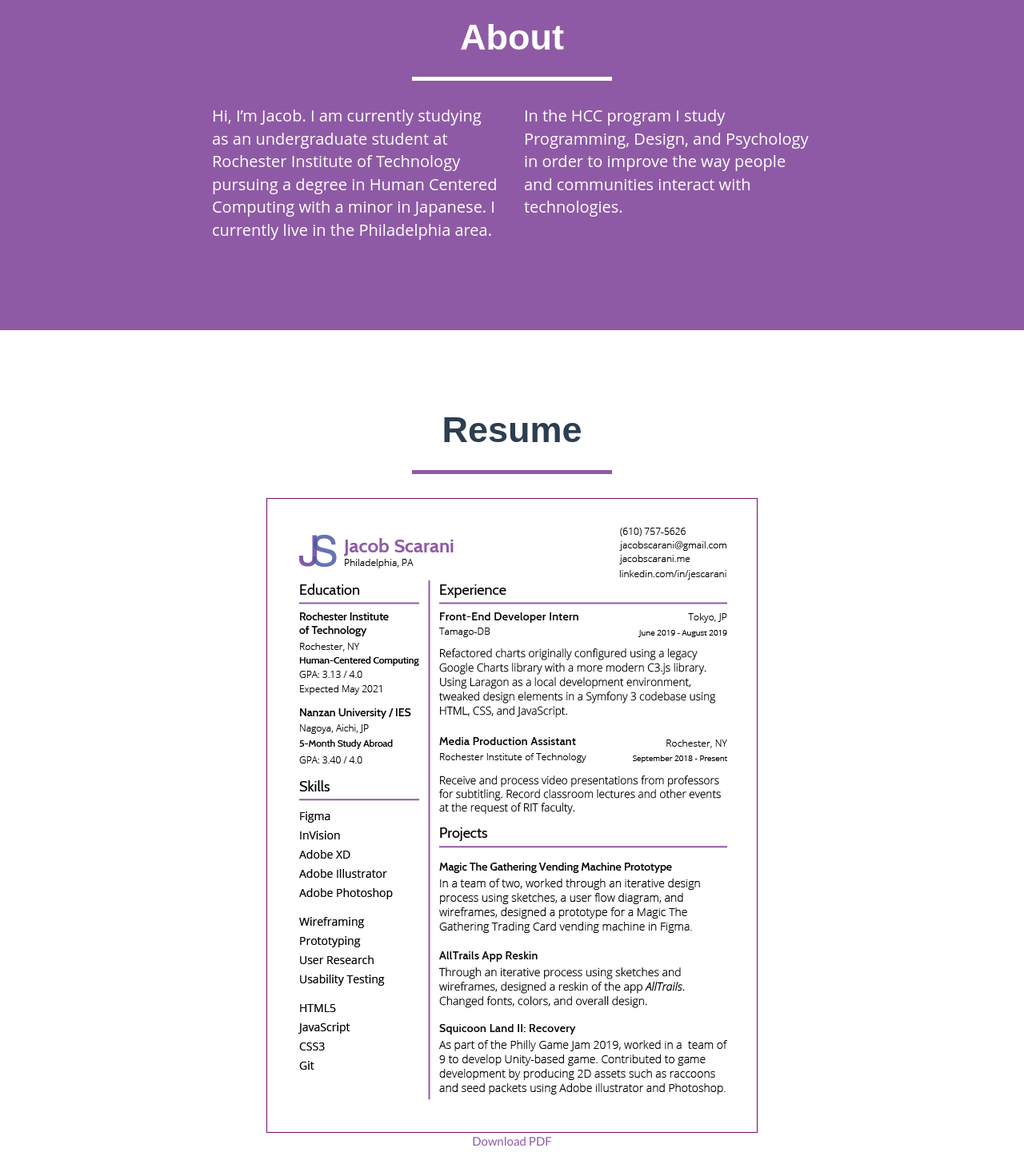
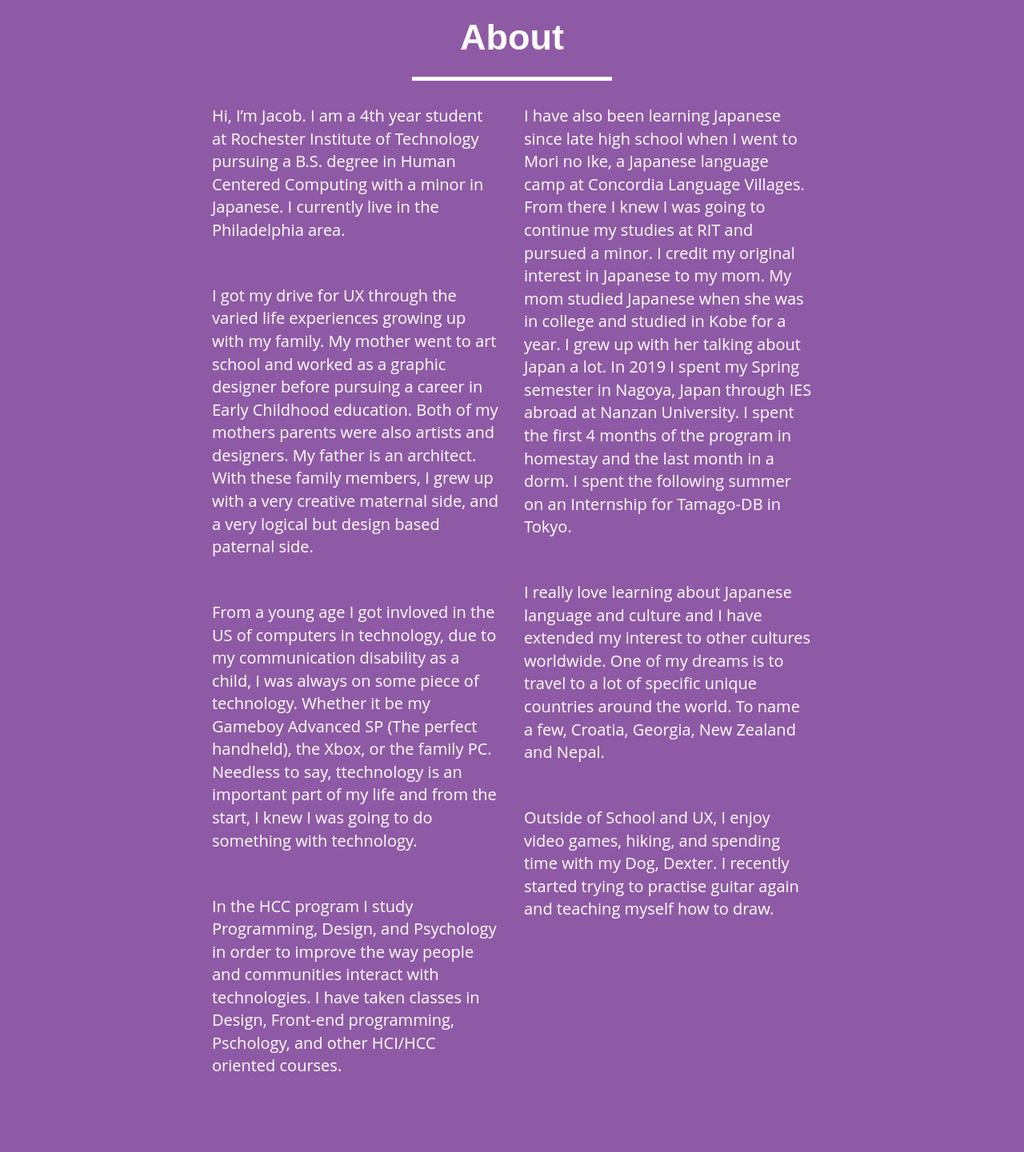
Before and after one commit to Scaranman/Scaranman.github.io, a plain HTML site: page index.html in a window 1280 px wide. Shown: the part 1860-3301 px from the top of the page at 80% size. Drawn offline with nearby package versions, Linux system fonts and the light colour scheme.

Commit message:
Update index.html
updated about

```diff
--- a/index.html
+++ b/index.html
@@ -198,14 +198,23 @@
             </div>
         </div>
     <div class="row">
-        <div class="col-lg-4 col-lg-offset-2">
-            <p>Hi, I’m Jacob. I am currently studying as an undergraduate student at Rochester Institute of Technology pursuing a degree in Human Centered Computing with a minor in Japanese. I currently live in the Philadelphia area.</p>
-        </div>
+            <div class="col-lg-4 col-lg-offset-2">
+                <p>Hi, I’m Jacob. I am a 4th year student  at Rochester Institute of Technology pursuing a B.S. degree in Human Centered Computing with a minor in Japanese. I currently live in the Philadelphia area.</p>
+                <br><br>
+                <p> I got my drive for UX through the varied life experiences growing up with my family. My mother went to art school and worked as a graphic designer before pursuing a career in Early Childhood education. Both of my mothers parents were also artists and designers. My father is an architect. With these family members, I grew up with a very creative maternal side, and a very logical but design based paternal side.</p>
+                <br><br>
+                <p>From a young age I got invloved in the US of computers in technology, due to my communication disability as a child, I was always on some piece of technology. Whether it be my Gameboy Advanced SP (The perfect handheld), the Xbox, or the family PC. Needless to say, ttechnology is an important part of my life and from the start, I knew I was going to do something with technology.</p>
+                <br><br>
+                <p>In the HCC program I study Programming, Design, and Psychology in order to improve the way people and communities interact with technologies. I have taken classes in Design, Front-end programming, Pschology, and other HCI/HCC oriented courses.</p>
+            </div>
             <div class="col-lg-4">
-                <p>In the HCC program I study Programming, Design, and Psychology in order to improve the way people and communities interact with technologies.</p>
+                <p>I have also been learning Japanese since late high school when I went to Mori no Ike, a Japanese language camp at Concordia Language Villages. From there I knew I was going to continue my studies at RIT and pursued a minor. I credit my original interest in Japanese to my mom. My mom studied Japanese when she was in college and studied in Kobe for a year. I grew up with her talking about Japan a lot. In 2019 I spent my Spring semester in Nagoya, Japan through IES abroad at Nanzan University. I spent  the first 4 months of the program in homestay and the last month in a dorm. I spent the following summer on an Internship for Tamago-DB in Tokyo.</p>
+                <br><br>
+                <p>I really love learning about Japanese language and culture and I have extended my interest to other cultures worldwide. One of my dreams is to travel to a lot of specific unique countries around the world. To name a few, Croatia, Georgia, New Zealand and Nepal.</p>
+                <br><br>
+                <p>Outside of School and UX, I enjoy video games, hiking, and spending time with my Dog, Dexter. I recently started trying to practise guitar again and teaching myself how to draw.</p>
             </div>
         </div>
-    </div>
 </section>
 
         <!-- Resume Section -->
```
